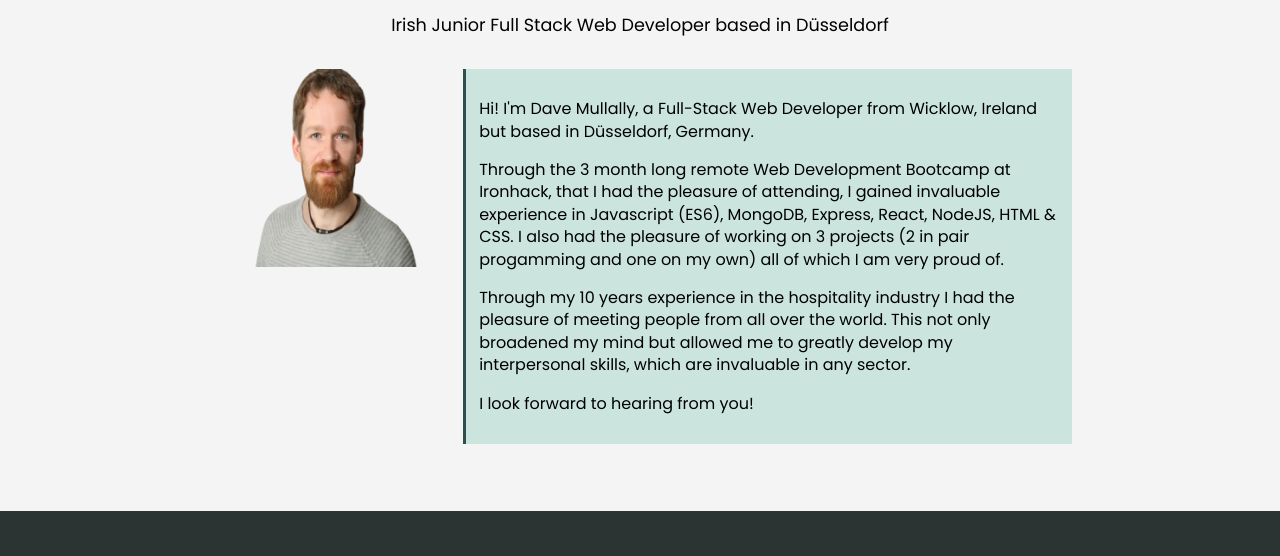
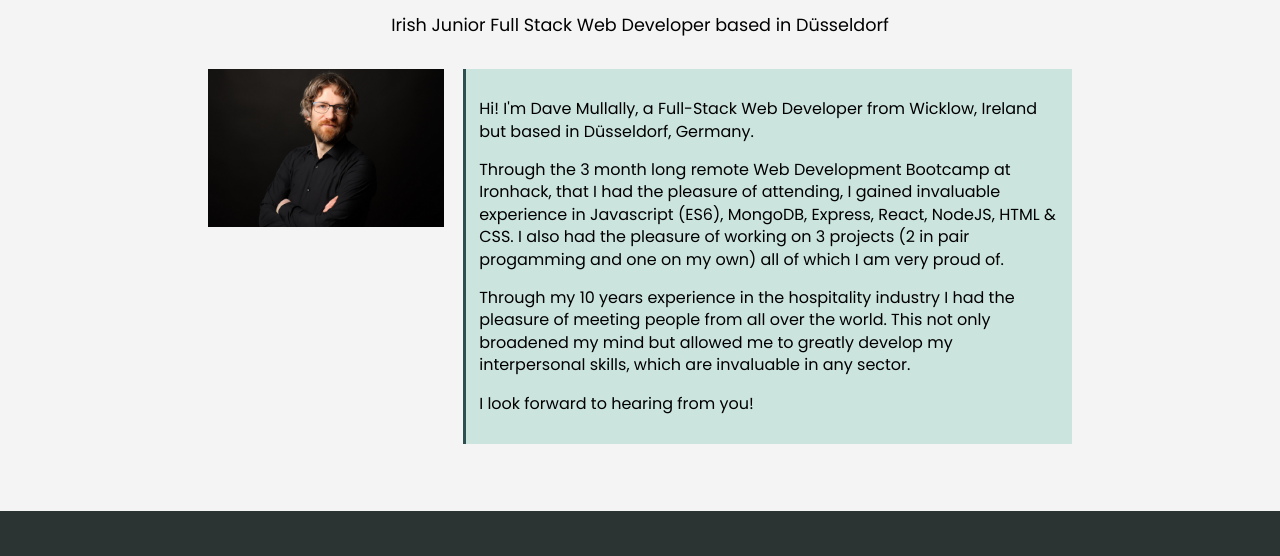
Before and after one commit to David-Mullally/MyPortfolio, a website: page dist/about.html in a window 1280 px wide. Shown: the part 170-726 px from the top of the page. Drawn offline with Linux system fonts and the light colour scheme.

Commit message:
update about image

```diff
--- a/dist/about.html
+++ b/dist/about.html
@@ -46,7 +46,7 @@
             <div class="bottom-line"></div>
             <p class="lead">Irish Junior Full Stack Web Developer based in Düsseldorf</p>
             <div class="about-info">
-                <img src="image/about-image.png" alt="" class="bio-image">
+                <img src="image/bewerbungsPhoto-min.jpg" alt="" class="bio-image">
                 <div class="bio bg-light">
                     <h4></h4>
                     <p>Hi! I'm Dave Mullally, a Full-Stack Web Developer from Wicklow, Ireland but based in Düsseldorf,
```
Also changed, not shown: dist/image/bewerbungsPhoto-min.jpg (added).
